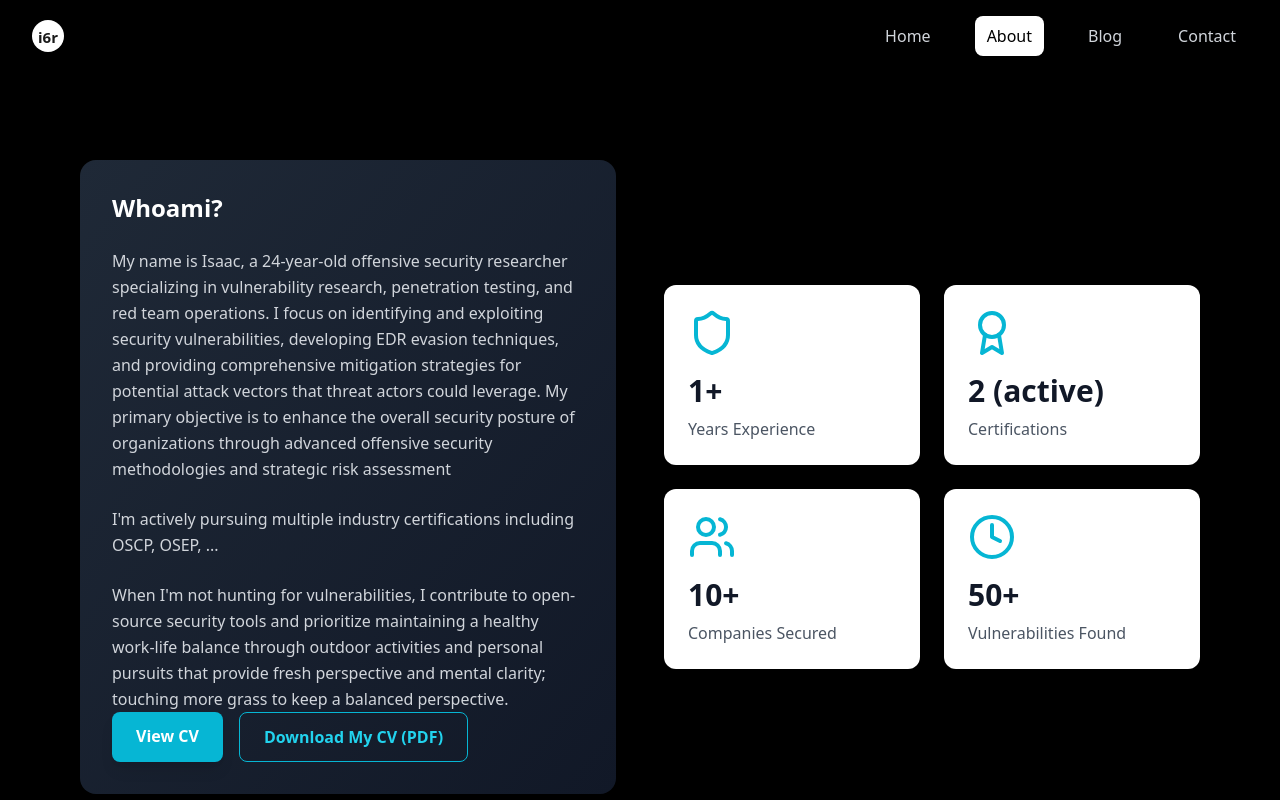
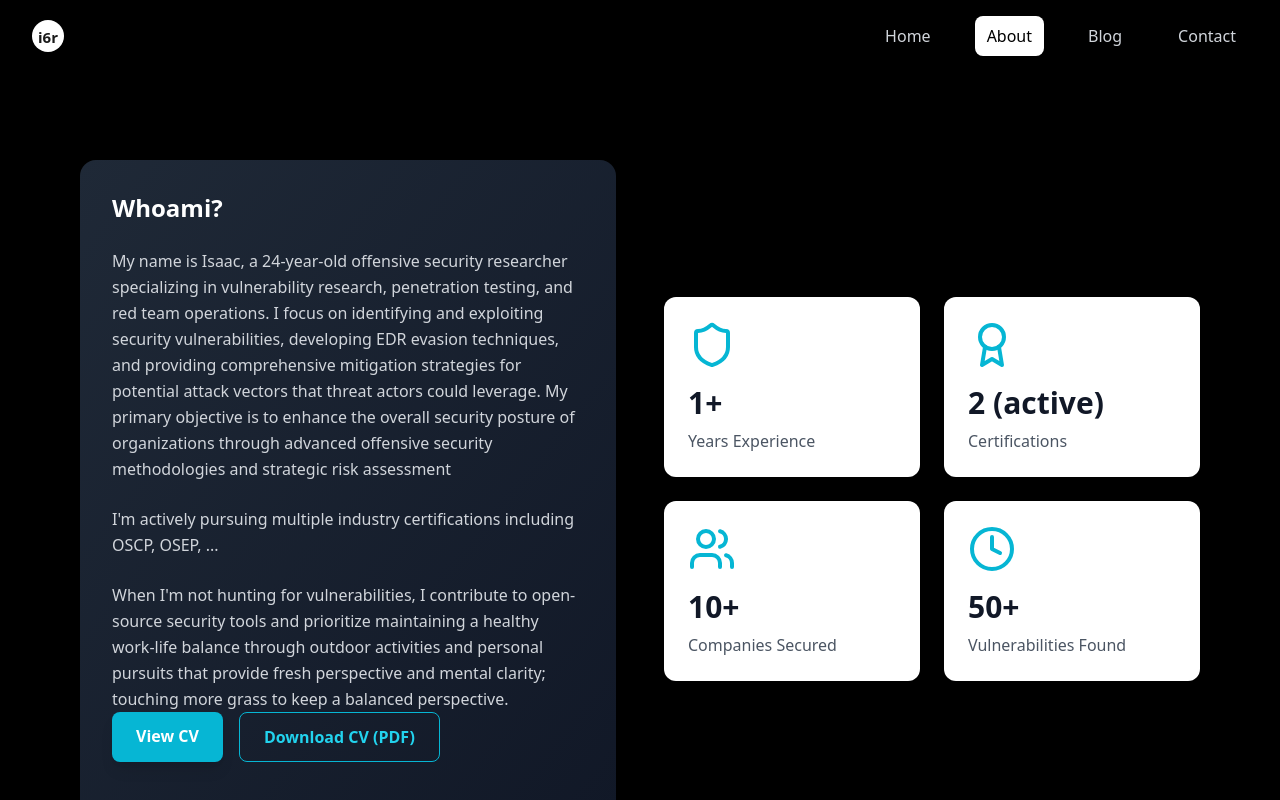
Before and after one commit to 0xi6r/0xi6r.github.io, a React (Vite) app in the folder project/: page /about in a window 1280 px wide. Shown: the top 800 px of the page. Built offline with nearby package versions, Linux system fonts and the light colour scheme.

Commit message:
Fix CV links and update button text

```diff
--- a/project/src/pages/About.tsx
+++ b/project/src/pages/About.tsx
@@ -51,9 +51,9 @@ const About = () => {
                   personal pursuits that provide fresh perspective and mental clarity; touching more grass to keep a balanced perspective.
                 </p>
                 {/* CV BUTTON */}
-                <div className="flex flex-wrap gap-4">
+                <div className="flex flex-wrap gap-4 mb-6">
                   <a
-                    href="/Isaac_cv.pdf"
+                    href="/Isaac_CV.pdf"
                     target="_blank"
                     rel="noopener noreferrer"
                     className="bg-cyan-500 hover:bg-cyan-600 text-white font-semibold px-6 py-3 rounded-lg transition-colors duration-300 shadow-lg"
@@ -62,11 +62,11 @@ const About = () => {
                   </a>
 
                   <a
-                    href="/Isaac_cv.pdf"
+                    href="/Isaac_CV.pdf"
                     download
                     className="border border-cyan-500 text-cyan-400 hover:bg-cyan-500 hover:text-white font-semibold px-6 py-3 rounded-lg transition-colors duration-300"
                   >
-                    Download My CV (PDF)
+                    Download CV (PDF)
                   </a>
                 </div>
 
```
